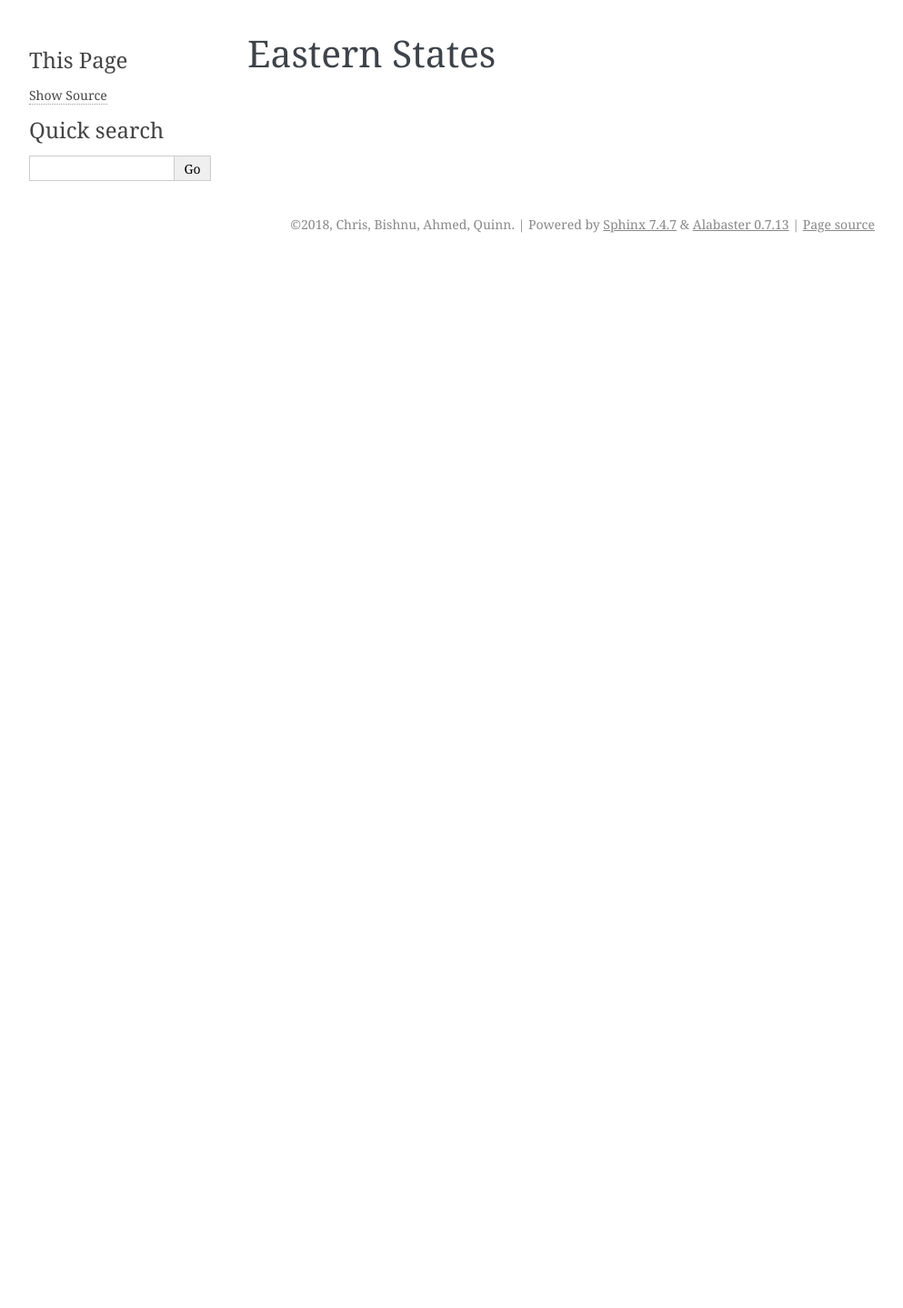
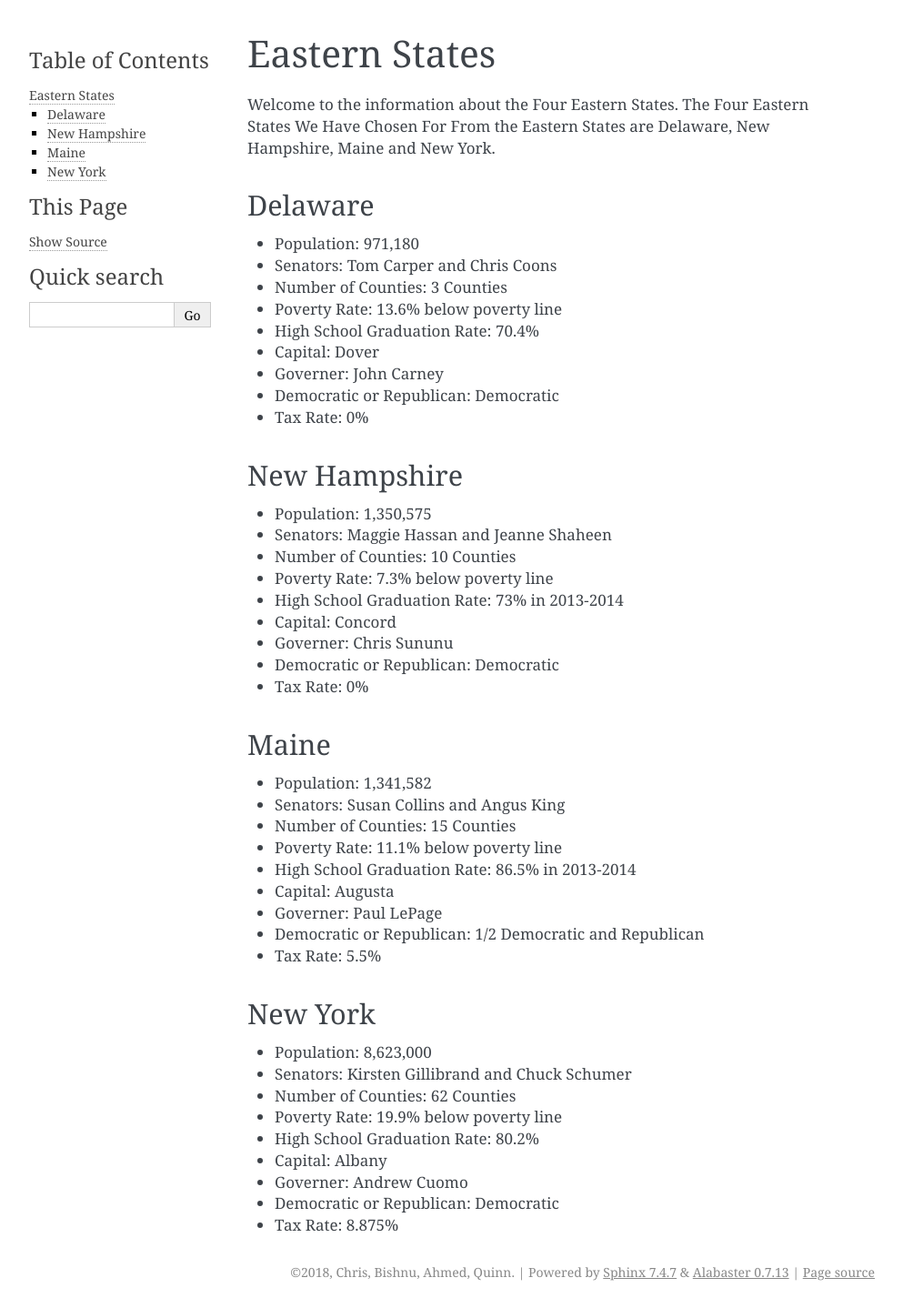
Before and after one commit to cjshima2022/info-us-state, a Sphinx documentation site: the page built from source/delaware/delaware.rst, in a window 1280 px wide. Shown: the whole page at 91% size, without its empty margins (148-1141 px from the left). Built offline with Sphinx 7.4.7, drawn with Linux system fonts in a browser that asks for light colours; before the commit the page ends 900 px from its top, so only the background shows below that.

Commit message:
added all the states and information

```diff
--- a/source/delaware/delaware.rst
+++ b/source/delaware/delaware.rst
@@ -1,2 +1,51 @@
 Eastern States
 ==============
+Welcome to the information about the Four Eastern States. The Four Eastern States We Have Chosen For From the Eastern States are Delaware, New Hampshire, Maine and New York.
+
+Delaware
+--------
+* Population: 971,180
+* Senators: Tom Carper and Chris Coons
+* Number of Counties: 3 Counties
+* Poverty Rate: 13.6% below poverty line
+* High School Graduation Rate: 70.4%
+* Capital: Dover
+* Governer: John Carney
+* Democratic or Republican: Democratic
+* Tax Rate: 0%
+
+New Hampshire
+-------------
+* Population: 1,350,575
+* Senators: Maggie Hassan and Jeanne Shaheen
+* Number of Counties: 10 Counties
+* Poverty Rate: 7.3% below poverty line
+* High School Graduation Rate: 73% in 2013-2014
+* Capital: Concord
+* Governer: Chris Sununu
+* Democratic or Republican: Democratic
+* Tax Rate: 0%
+
+Maine
+-----
+* Population: 1,341,582
+* Senators: Susan Collins and Angus King
+* Number of Counties: 15 Counties
+* Poverty Rate: 11.1% below poverty line
+* High School Graduation Rate: 86.5% in 2013-2014
+* Capital: Augusta
+* Governer: Paul LePage
+* Democratic or Republican: 1/2 Democratic and Republican
+* Tax Rate: 5.5%
+
+New York
+--------
+* Population: 8,623,000
+* Senators: Kirsten Gillibrand and Chuck Schumer
+* Number of Counties: 62 Counties
+* Poverty Rate: 19.9% below poverty line
+* High School Graduation Rate: 80.2%
+* Capital: Albany
+* Governer: Andrew Cuomo
+* Democratic or Republican: Democratic
+* Tax Rate: 8.875%
```
Also changed, not shown: source/index.rst (+2 -5 lines).
